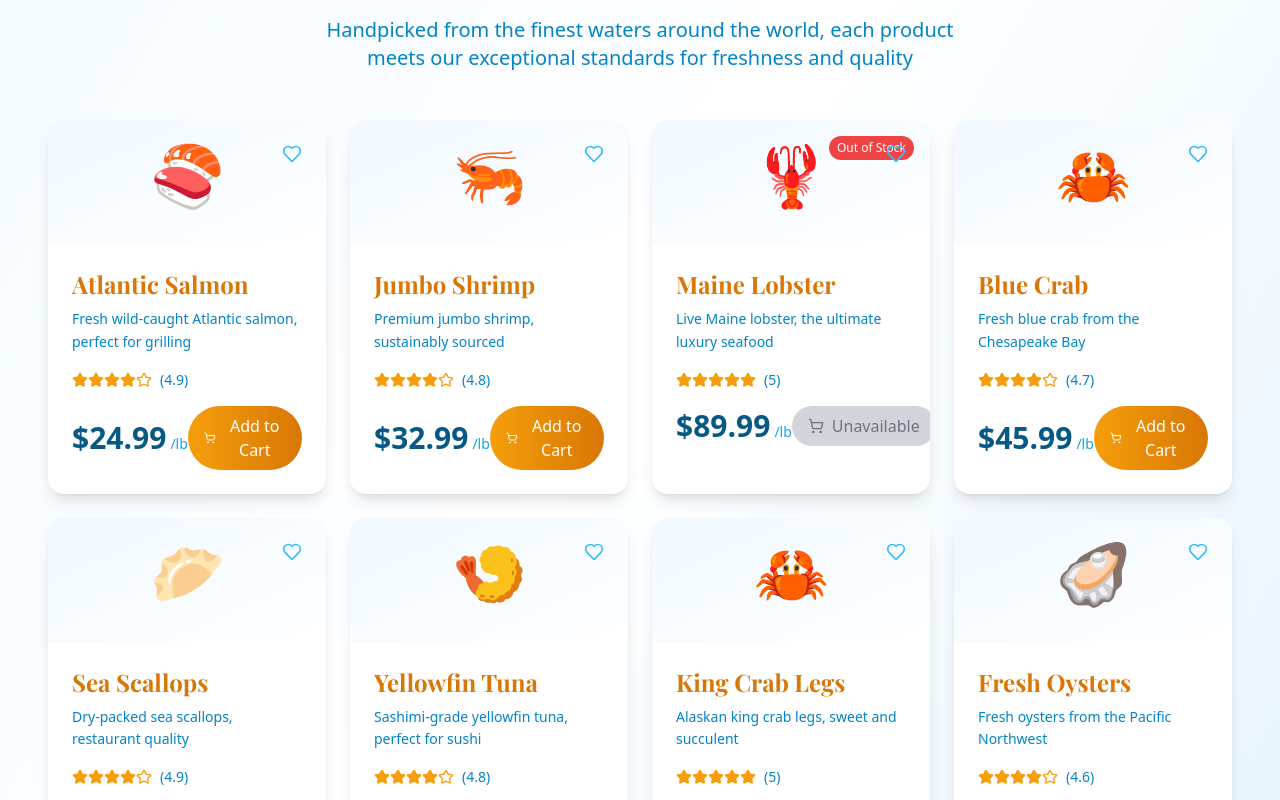
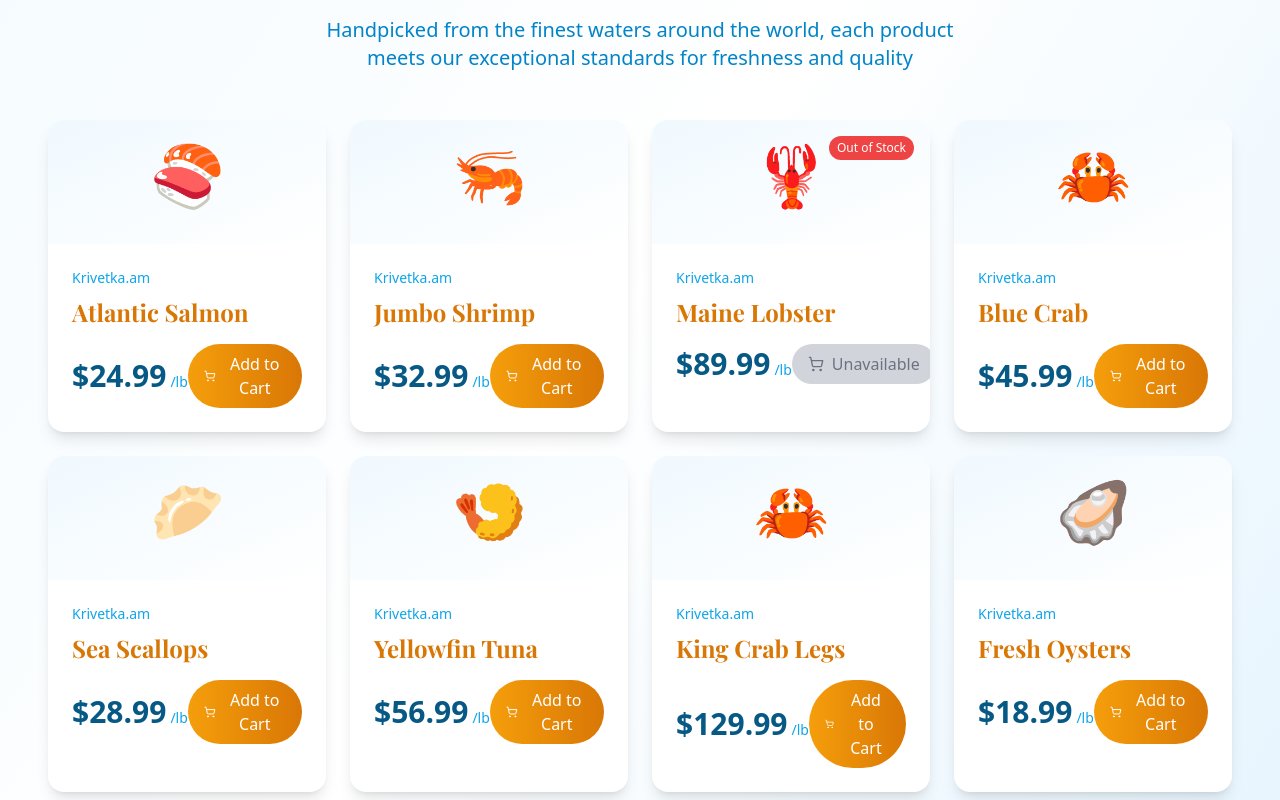
Before and after one commit to tiggascode/golden-ocean-market, a React (Vite) app: page / in a window 1280 px wide. Shown: the part 700-1500 px from the top of the page. Built offline with nearby package versions, Linux system fonts and the light colour scheme.

Commit message:
Refactor: Update product card
- Removed rating and description text.
- Added shop name "Krivetka.am".
- Removed like button.
- Kept "Add to Cart" functionality.

```diff
--- a/src/components/ProductCard.jsx
+++ b/src/components/ProductCard.jsx
@@ -1,6 +1,6 @@
 
 import React from 'react';
-import { Star, ShoppingCart, Heart } from 'lucide-react';
+import { ShoppingCart } from 'lucide-react';
 
 const ProductCard = ({ product, index }) => {
   return (
@@ -18,32 +18,16 @@ const ProductCard = ({ product, index }) => {
             Out of Stock
           </div>
         )}
-
-        <button className="absolute top-4 right-4 p-2 text-ocean-blue-400 hover:text-red-500 transition-colors">
-          <Heart className="w-5 h-5" />
-        </button>
       </div>
 
       <div className="p-6">
-        <h4 className="text-2xl font-playfair font-bold text-golden-600 mb-2 group-hover:text-golden-700 transition-colors">
+        <div className="text-sm text-ocean-blue-500 mb-2 font-medium">
+          Krivetka.am
+        </div>
+
+        <h4 className="text-2xl font-playfair font-bold text-golden-600 mb-4 group-hover:text-golden-700 transition-colors">
           {product.name}
         </h4>
-
-        <p className="text-ocean-blue-600 mb-4 text-sm leading-relaxed">
-          {product.description}
-        </p>
-
-        <div className="flex items-center mb-4">
-          <div className="flex text-golden-500 mr-2">
-            {[1,2,3,4,5].map(i => (
-              <Star
-                key={i}
-                className={`w-4 h-4 ${i <= Math.floor(product.rating) ? 'fill-current' : ''}`}
-              />
-            ))}
-          </div>
-          <span className="text-ocean-blue-600 text-sm font-medium">({product.rating})</span>
-        </div>
 
         <div className="flex items-center justify-between">
           <div className="text-3xl font-bold text-ocean-blue-800">
```
